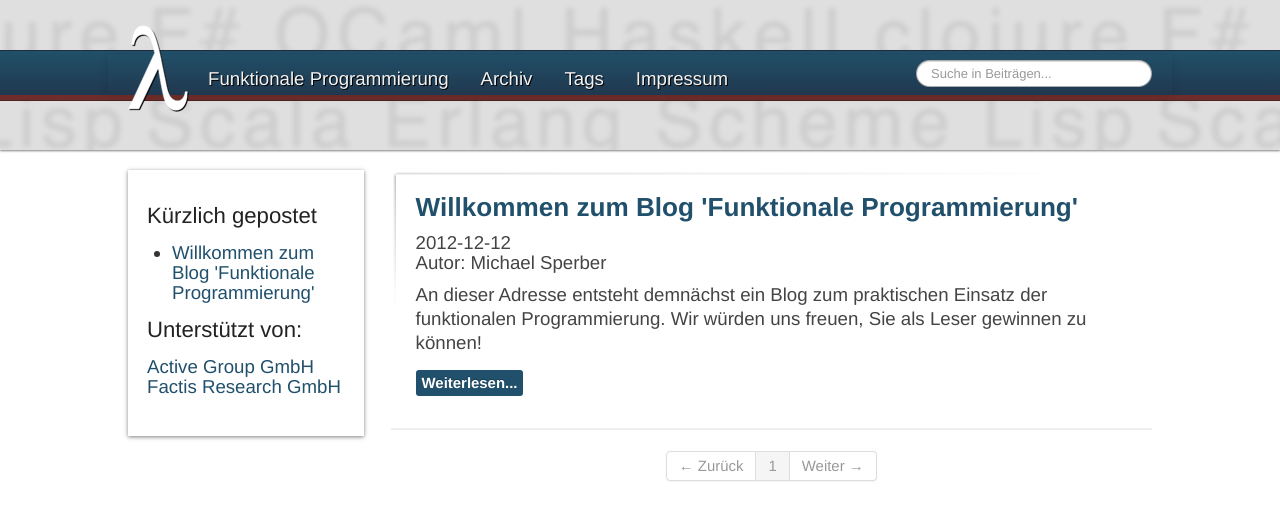
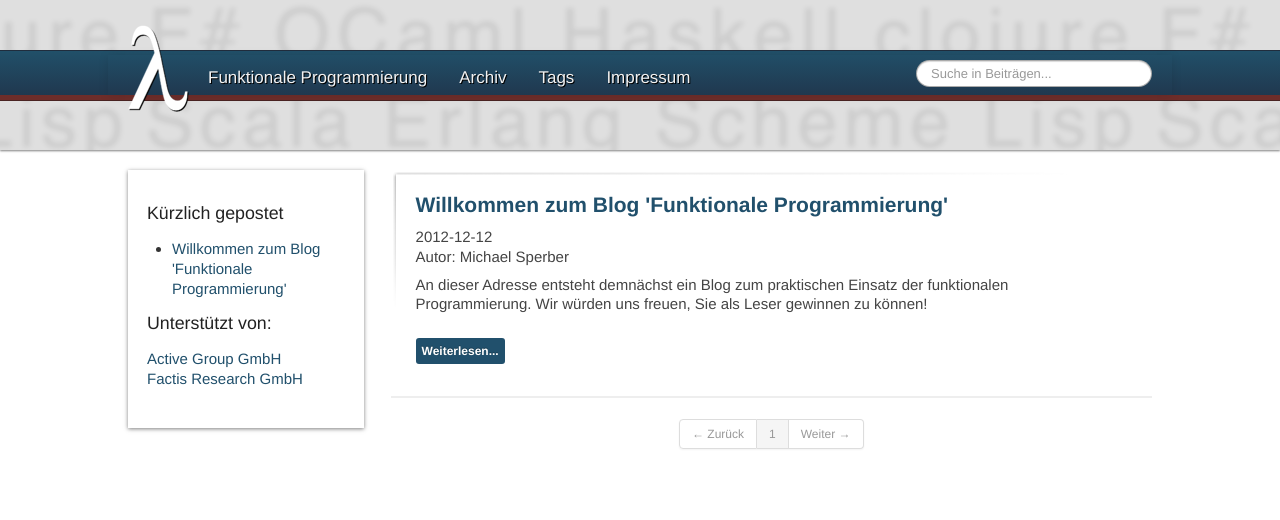
Before and after one commit to funktionale-programmierung/funktionale-programmierung.github.com, a Jekyll site: the page built from index.html, in a window 1280 px wide. Shown: the top 520 px of the page. Built offline with Jekyll 4.4.1, drawn with Linux system fonts in a browser that asks for light colours; some web fonts are replaced; the list of posts is cut into pages by our own code.

Commit message:
More CSS work:
- smaller fonts, size specified in pixels
- fiddle with paragraph spacing some more

```diff
--- a/css/main.css
+++ b/css/main.css
@@ -13,10 +13,10 @@
 p,h1,h2,h3,h4,h5,h6,ul,ol,li,div,td,th,address,blockquote,nobr,b,i
      { font-family: 'Source Sans Pro', Helvetica, arial, sans-serif; }
 
-p,ul,ol,li,div,td,th,address,nobr,b,i { font-size:14pt; }
+p,ul,ol,li,div,td,th,address,nobr,b,i { font-size:15px; }
 
 p {
-    margin-bottom: 0;
+    margin-bottom: 1.5ex;
 }
 
 p + p {
@@ -119,6 +119,7 @@
     //text-shadow: 0 0 0;
     color: #f2f2f2;
     text-shadow: rgb(0,0,0) 1px 1px;
+    font-size: 17px;
     line-height: 130%;
     padding-bottom: 0px;
 }
@@ -129,7 +130,7 @@
 }
 
 .navbar .brand {
-    font-size: 14pt;
+    font-size: 14px;
 }
 
 .navbar-search {
```
